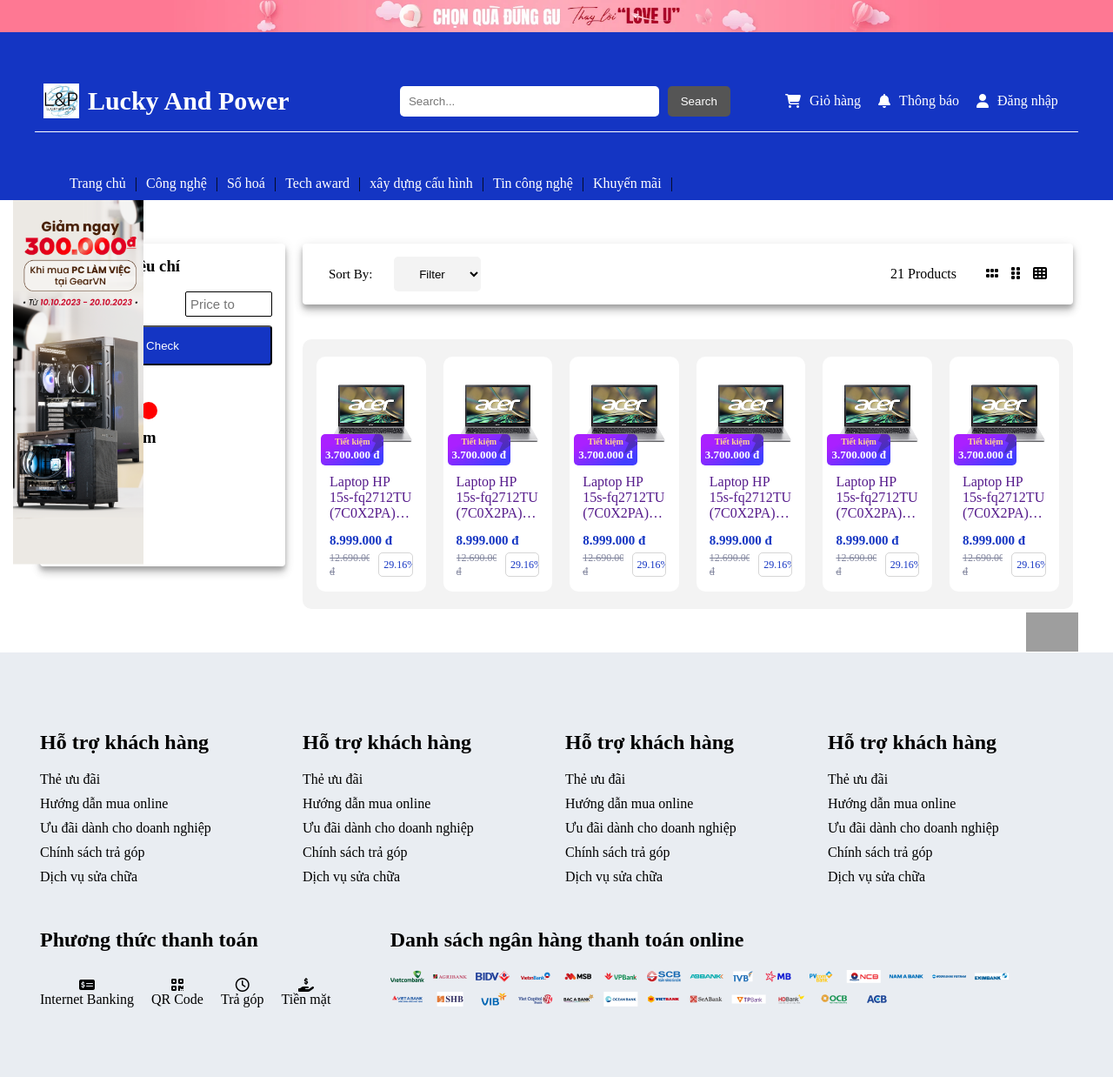
After one commit to trandanh4202/LTW-Tuan-5, a PHP site: page /pages/store/store.html in a window 1280 px wide. The commit adds this page. Shown: the whole page at 87% size. Run offline with PHP 8.4, Linux system fonts and the light colour scheme; grey boxes are pictures that could not be loaded.

Commit message:
done store

```diff
--- a/assets/style/style.css
+++ b/assets/style/style.css
@@ -528,7 +528,8 @@
   margin: 20px 0;
 }
 
-.detail-btn .detail-btn-buy {
+.detail-btn .detail-btn-buy,
+.btn-check {
   border-radius: 0.25rem;
   background-color: rgb(20, 53, 195);
   position: relative;
@@ -761,3 +762,63 @@
   right: 50%;
   transform: translate(75%, -50%) rotate(135deg);
 }
+.filter-title {
+  margin-bottom: 10px;
+  font-weight: 600;
+}
+.from-price {
+  margin-bottom: 10px;
+}
+.input-price {
+  width: 100px;
+  border-radius: 2px;
+  border: 1px solid #000;
+  font-size: 15px;
+  padding: 5px;
+}
+.colors {
+  list-style-type: none;
+}
+.colors li {
+  width: 20px;
+  height: 20px;
+  background-color: red;
+  border-radius: 50%;
+}
+.filter-select {
+  background-color: #f3f3f3;
+  width: 100px;
+  height: 40px;
+  text-align: center;
+  border: 0px;
+  border-radius: 5px;
+  padding: 10px;
+  font-size: 16px;
+  border-radius: 5px;
+}
+.filter-choice .filter-select option {
+  padding: 5px;
+  font-size: 14px;
+  background-color: #fff;
+  color: #333;
+}
+.filter-sort-grid {
+  background-color: white;
+  border-radius: 10px;
+}
+
+.sort {
+  min-width: 75px;
+  margin-left: 15px;
+  font-size: 15px;
+}
+
+.totalProducts {
+  min-width: 95px;
+  margin-right: 15px;
+}
+.hideproduct {
+  margin-right: 15px;
+  background-color: white;
+  border-radius: 5px;
+}
--- /dev/null
+++ b/pages/store/store.html
@@ -0,0 +1,442 @@
+<!DOCTYPE html>
+<html lang="en">
+  <head>
+    <meta charset="UTF-8" />
+    <meta name="viewport" content="width=device-width, initial-scale=1.0" />
+    <title>Document</title>
+    <link rel="stylesheet" href="/assets/style/style.css" />
+    <link
+      rel="stylesheet"
+      href="https://cdnjs.cloudflare.com/ajax/libs/font-awesome/6.4.2/css/all.min.css"
+      integrity="sha512-z3gLpd7yknf1YoNbCzqRKc4qyor8gaKU1qmn+CShxbuBusANI9QpRohGBreCFkKxLhei6S9CQXFEbbKuqLg0DA=="
+      crossorigin="anonymous"
+      referrerpolicy="no-referrer"
+    />
+  </head>
+  <body>
+    <div class="sticky-banner">
+      <div class="aside-left">
+        <img src="/assets/images/aside/Aside_1.webp" alt="" />
+      </div>
+      <div class="aside-right">
+        <img src="/assets/images/aside/Aside_2.webp" alt="" />
+      </div>
+    </div>
+    <div class="speed-dial">
+      <img src="/assets/images/mess.png" alt="" />
+    </div>
+    <header class="header">
+      <div class="bannerTop">
+        <img
+          src="/assets/images/bannerTop.webp"
+          alt=""
+          width="100%"
+          height="auto"
+        />
+      </div>
+      <div class="container">
+        <div
+          class="header-upper d-flex align-items container gap-10 text-white"
+        >
+          <div class="logo d-flex align-items col col-4 gap-10">
+            <img src="/assets/images/logo.png" alt="Logo" />
+            <div class="logo-text">Lucky And Power</div>
+          </div>
+          <div class="search-bar d-flex align-items col col-4">
+            <input type="text" placeholder="Search..." />
+            <button>Search</button>
+          </div>
+          <div
+            class="d-flex align-items justify-content-center gap-20 col col-4"
+          >
+            <div
+              class="d-flex justify-content-center align-items gap-10 action"
+            >
+              <i class="fa-solid fa-cart-shopping"></i>Giỏ hàng
+            </div>
+            <div
+              class="d-flex justify-content-center align-items gap-10 action"
+            >
+              <i class="fa-solid fa-bell"></i>Thông báo
+            </div>
+            <div class="d-flex justify-content-center align-items gap-10">
+              <i class="fa-solid fa-user"></i>Đăng nhập
+            </div>
+            <!-- <div class="icon"><i class="fas fa-sign-in-alt"></i></div> -->
+          </div>
+        </div>
+
+        <nav class="navbar">
+          <div class="navbar-menu">
+            <a href="home.html">Trang chủ</a> | <a href="">Công nghệ</a> |
+            <a href="">Số hoá</a> | <a href="">Tech award</a> |
+            <a href="">xây dựng cấu hình</a> | <a href="">Tin công nghệ</a> |
+            <a href="">Khuyến mãi</a> |
+          </div>
+        </nav>
+      </div>
+    </header>
+    <section class="container">
+      <div class="store-wrapper">
+        <div class="row">
+          <div class="col col-3">
+            <div class="paper">
+              <div class="filter-left">
+                <h3>Chọn theo tiêu chí</h3>
+                <div class="filter-choice">
+                  <h4>Khoản giá</h4>
+                  <div class="d-flex justify-content-between from-price">
+                    <input
+                      type="input"
+                      name="from"
+                      placeholder="Price from"
+                      class="input-price"
+                    />
+                    <input
+                      type="input"
+                      name="to"
+                      placeholder="Price to"
+                      class="input-price"
+                    />
+                  </div>
+                  <button type="submit" class="w-50 fs-3 btn btn-check">
+                    Check
+                  </button>
+                </div>
+                <div class="filter-choice">
+                  <h3 class="filter-title">Màu sắc</h3>
+                  <ul class="col colors d-flex gap-10">
+                    <li></li>
+                    <li></li>
+                    <li></li>
+                    <li></li>
+                  </ul>
+                </div>
+                <div class="filter-choice">
+                  <h3 class="filter-title">Loại sản phẩm</h3>
+                  <select id="filter-select" value="1">
+                    <option value="">Máy tính</option>
+                    <option value="">Laptop</option>
+                    <option value="">Điện thoại</option>
+                    <option value="">Đồng hồ</option>
+                  </select>
+                </div>
+                <div class="filter-choice">
+                  <div class="filter-card mb-3">
+                    <h3 class="filter-title">Thương hiệu</h3>
+                    <select id="filter-select">
+                      <option value="">Asus</option>
+                      <option value="">Dell</option>
+                      <option value="">HP</option>
+                    </select>
+                  </div>
+                </div>
+              </div>
+            </div>
+          </div>
+          <div class="col col-9">
+            <div class="paper">
+              <div class="filter-sort-grid">
+                <div class="d-flex align-items justify-content-between">
+                  <div class="d-flex align-items justify-content-between">
+                    <p class="sort">Sort By:</p>
+                    <select name="" class="" id="sort-select">
+                      <option value="">Filter</option>
+                      <option value="Name">Sort name A-Z</option>
+                      <option value="Name-">Sort name Z - A</option>
+                      <option value="Price">Sort Price Low To High</option>
+                      <option value="Price-">Sort Price High To Low</option>
+                      <option value="View">Sort View</option>
+                      <option value="BestSale">Sort Sale</option>
+                    </select>
+                  </div>
+                  <div class="d-flex align-items">
+                    <p class="totalProducts mb-0 fs-3">21 Products</p>
+                    <div class="hideproduct">
+                      <i class="fa-solid fa-grip"></i>
+                    </div>
+                    <div class="hideproduct">
+                      <i class="fa-solid fa-grip-vertical"></i>
+                    </div>
+                    <div class="hideproduct">
+                      <i class="fa-solid fa-table-cells"></i>
+                    </div>
+                  </div>
+                </div>
+              </div>
+            </div>
+            <div class="papper">
+              <section class="product-show">
+                <div class="product-sale-content">
+                  <div class="row">
+                    <div class="col col-2">
+                      <div class="product-card">
+                        <a href="" class="product-card-detail">
+                          <div class="card-top">
+                            <div class="card-img">
+                              <img
+                                src="/assets/images/laptop/Laptop_1.webp"
+                                alt=""
+                              />
+                            </div>
+                            <div class="card-label">
+                              <span class="title-label">Tiết kiệm</span>
+                              <span class="content-label">3.700.000 đ</span>
+                            </div>
+                          </div>
+                          <div class="card-body">
+                            <div class="card-title">
+                              Laptop HP 15s-fq2712TU (7C0X2PA) (i3-1115G4/RAM
+                              8GB/256GB SSD/ Windows 11)
+                            </div>
+                            <div class="card-price">
+                              <div class="new-price">8.999.000 đ</div>
+                              <div class="old-price d-flex align-items">
+                                <div class="base-price">12.690.000 đ</div>
+                                <div class="percent-price">29.16%</div>
+                              </div>
+                            </div>
+                          </div>
+                        </a>
+                      </div>
+                    </div>
+                    <div class="col col-2">
+                      <div class="product-card">
+                        <a href="" class="product-card-detail">
+                          <div class="card-top">
+                            <div class="card-img">
+                              <img
+                                src="/assets/images/laptop/Laptop_1.webp"
+                                alt=""
+                              />
+                            </div>
+                            <div class="card-label">
+                              <span class="title-label">Tiết kiệm</span>
+                              <span class="content-label">3.700.000 đ</span>
+                            </div>
+                          </div>
+                          <div class="card-body">
+                            <div class="card-title">
+                              Laptop HP 15s-fq2712TU (7C0X2PA) (i3-1115G4/RAM
+                              8GB/256GB SSD/ Windows 11)
+                            </div>
+                            <div class="card-price">
+                              <div class="new-price">8.999.000 đ</div>
+                              <div class="old-price d-flex align-items">
+                                <div class="base-price">12.690.000 đ</div>
+                                <div class="percent-price">29.16%</div>
+                              </div>
+                            </div>
+                          </div>
+                        </a>
+                      </div>
+                    </div>
+                    <div class="col col-2">
+                      <div class="product-card">
+                        <a href="" class="product-card-detail">
+                          <div class="card-top">
+                            <div class="card-img">
+                              <img
+                                src="/assets/images/laptop/Laptop_1.webp"
+                                alt=""
+                              />
+                            </div>
+                            <div class="card-label">
+                              <span class="title-label">Tiết kiệm</span>
+                              <span class="content-label">3.700.000 đ</span>
+                            </div>
+                          </div>
+                          <div class="card-body">
+                            <div class="card-title">
+                              Laptop HP 15s-fq2712TU (7C0X2PA) (i3-1115G4/RAM
+                              8GB/256GB SSD/ Windows 11)
+                            </div>
+                            <div class="card-price">
+                              <div class="new-price">8.999.000 đ</div>
+                              <div class="old-price d-flex align-items">
+                                <div class="base-price">12.690.000 đ</div>
+                                <div class="percent-price">29.16%</div>
+                              </div>
+                            </div>
+                          </div>
+                        </a>
+                      </div>
+                    </div>
+                    <div class="col col-2">
+                      <div class="product-card">
+                        <a href="" class="product-card-detail">
+                          <div class="card-top">
+                            <div class="card-img">
+                              <img
+                                src="/assets/images/laptop/Laptop_1.webp"
+                                alt=""
+                              />
+                            </div>
+                            <div class="card-label">
+                              <span class="title-label">Tiết kiệm</span>
+                              <span class="content-label">3.700.000 đ</span>
+                            </div>
+                          </div>
+                          <div class="card-body">
+                            <div class="card-title">
+                              Laptop HP 15s-fq2712TU (7C0X2PA) (i3-1115G4/RAM
+                              8GB/256GB SSD/ Windows 11)
+                            </div>
+                            <div class="card-price">
+                              <div class="new-price">8.999.000 đ</div>
+                              <div class="old-price d-flex align-items">
+                                <div class="base-price">12.690.000 đ</div>
+                                <div class="percent-price">29.16%</div>
+                              </div>
+                            </div>
+                          </div>
+                        </a>
+                      </div>
+                    </div>
+                    <div class="col col-2">
+                      <div class="product-card">
+                        <a href="" class="product-card-detail">
+                          <div class="card-top">
+                            <div class="card-img">
+                              <img
+                                src="/assets/images/laptop/Laptop_1.webp"
+                                alt=""
+                              />
+                            </div>
+                            <div class="card-label">
+                              <span class="title-label">Tiết kiệm</span>
+                              <span class="content-label">3.700.000 đ</span>
+                            </div>
+                          </div>
+                          <div class="card-body">
+                            <div class="card-title">
+                              Laptop HP 15s-fq2712TU (7C0X2PA) (i3-1115G4/RAM
+                              8GB/256GB SSD/ Windows 11)
+                            </div>
+                            <div class="card-price">
+                              <div class="new-price">8.999.000 đ</div>
+                              <div class="old-price d-flex align-items">
+                                <div class="base-price">12.690.000 đ</div>
+                                <div class="percent-price">29.16%</div>
+                              </div>
+                            </div>
+                          </div>
+                        </a>
+                      </div>
+                    </div>
+                    <div class="col col-2">
+                      <div class="product-card">
+                        <a href="" class="product-card-detail">
+                          <div class="card-top">
+                            <div class="card-img">
+                              <img
+                                src="/assets/images/laptop/Laptop_1.webp"
+                                alt=""
+                              />
+                            </div>
+                            <div class="card-label">
+                              <span class="title-label">Tiết kiệm</span>
+                              <span class="content-label">3.700.000 đ</span>
+                            </div>
+                          </div>
+                          <div class="card-body">
+                            <div class="card-title">
+                              Laptop HP 15s-fq2712TU (7C0X2PA) (i3-1115G4/RAM
+                              8GB/256GB SSD/ Windows 11)
+                            </div>
+                            <div class="card-price">
+                              <div class="new-price">8.999.000 đ</div>
+                              <div class="old-price d-flex align-items">
+                                <div class="base-price">12.690.000 đ</div>
+                                <div class="percent-price">29.16%</div>
+                              </div>
+                            </div>
+                          </div>
+                        </a>
+                      </div>
+                    </div>
+                  </div>
+                </div>
+              </section>
+            </div>
+          </div>
+        </div>
+      </div>
+    </section>
+    <footer class="footer">
+      <div class="container">
+        <div class="row">
+          <div class="col col-3">
+            <div class="title">Hỗ trợ khách hàng</div>
+            <div class="menu">
+              <div class="menu-item">Thẻ ưu đãi</div>
+              <div class="menu-item">Hướng dẫn mua online</div>
+              <div class="menu-item">Ưu đãi dành cho doanh nghiệp</div>
+              <div class="menu-item">Chính sách trả góp</div>
+              <div class="menu-item">Dịch vụ sửa chữa</div>
+            </div>
+          </div>
+          <div class="col col-3">
+            <div class="title">Hỗ trợ khách hàng</div>
+            <div class="menu">
+              <div class="menu-item">Thẻ ưu đãi</div>
+              <div class="menu-item">Hướng dẫn mua online</div>
+              <div class="menu-item">Ưu đãi dành cho doanh nghiệp</div>
+              <div class="menu-item">Chính sách trả góp</div>
+              <div class="menu-item">Dịch vụ sửa chữa</div>
+            </div>
+          </div>
+          <div class="col col-3">
+            <div class="title">Hỗ trợ khách hàng</div>
+            <div class="menu">
+              <div class="menu-item">Thẻ ưu đãi</div>
+              <div class="menu-item">Hướng dẫn mua online</div>
+              <div class="menu-item">Ưu đãi dành cho doanh nghiệp</div>
+              <div class="menu-item">Chính sách trả góp</div>
+              <div class="menu-item">Dịch vụ sửa chữa</div>
+            </div>
+          </div>
+          <div class="col col-3">
+            <div class="title">Hỗ trợ khách hàng</div>
+            <div class="menu">
+              <div class="menu-item">Thẻ ưu đãi</div>
+              <div class="menu-item">Hướng dẫn mua online</div>
+              <div class="menu-item">Ưu đãi dành cho doanh nghiệp</div>
+              <div class="menu-item">Chính sách trả góp</div>
+              <div class="menu-item">Dịch vụ sửa chữa</div>
+            </div>
+          </div>
+        </div>
+        <div class="row">
+          <div class="col col-4">
+            <div class="title">Phương thức thanh toán</div>
+            <div class="menu d-flex align-items gap-20">
+              <div class="menu-item-icon">
+                <i class="fa-solid fa-money-check-dollar"></i>
+                Internet Banking
+              </div>
+              <div class="menu-item-icon">
+                <i class="fa-solid fa-qrcode"></i>
+                QR Code
+              </div>
+              <div class="menu-item-icon">
+                <i class="fa-regular fa-clock"></i>
+                Trả góp
+              </div>
+              <div class="menu-item-icon">
+                <i class="fa-solid fa-hand-holding-dollar"></i>
+                Tiền mặt
+              </div>
+            </div>
+          </div>
+          <div class="col col-8">
+            <div class="title">Danh sách ngân hàng thanh toán online</div>
+            <div class="menu">
+              <img src="/assets/images/vnpay_bank.png" alt="" />
+            </div>
+          </div>
+        </div>
+      </div>
+    </footer>
+  </body>
+</html>
```
